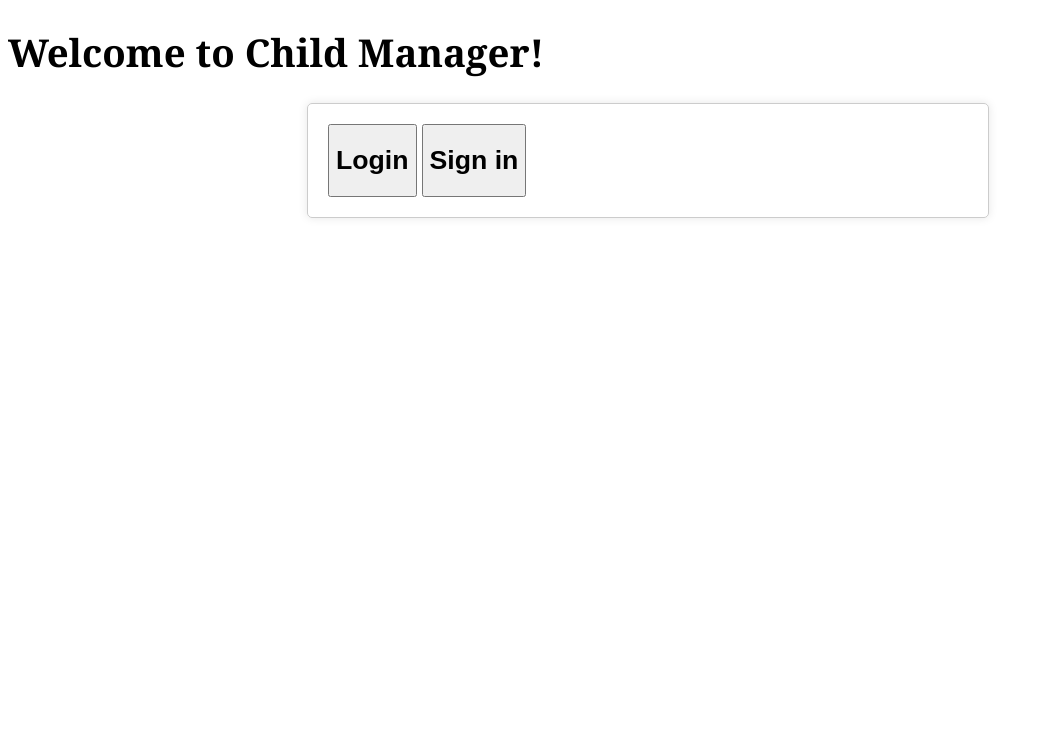
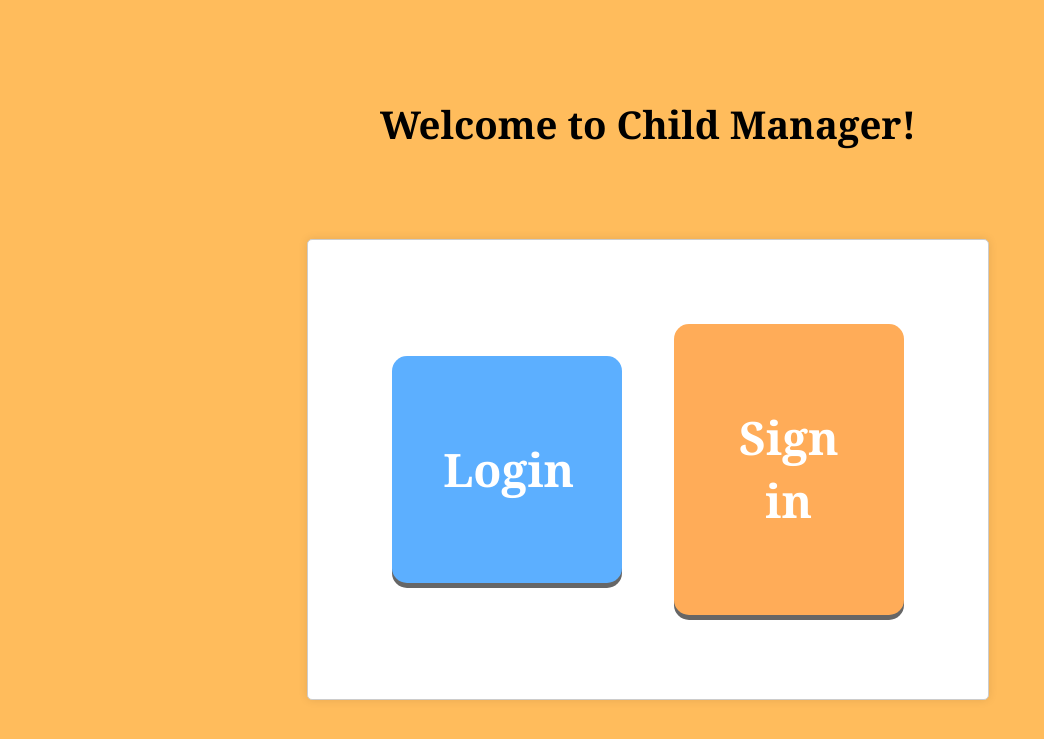
Before and after one commit to itsdianamxn/WEBTech, a PHP site: page /welcomePage.html in a window 1280 px wide. Shown: the top 739 px of the page, without its empty margins (0-1044 px from the left). Run offline with PHP 8.4, Linux system fonts and the light colour scheme.

Commit message:
modifs for welcomePage

```diff
--- a/styles.css
+++ b/styles.css
@@ -3,8 +3,16 @@ body{
   width: 100%;
   font-size: 120%;
   font-family: Georgia, 'Times New Roman', Times, serif;
+  background-color: #ffbc5c;
+
 }
-
+form{
+  background-color: white;
+}
+.container
+{
+  float: left;
+}
 .button-style {
     display: inline-block;
     padding: 10px 20px;
@@ -257,3 +267,81 @@ button#remove {
     justify-content: center;
     align-items: center;
   }
+
+  column#menu
+  {
+    justify-content: flex-start;
+  }
+  h1.title{
+    display: flex;
+    justify-content: center;
+    padding: 5%;
+  }
+  .buttons-container{
+
+    display: flex;
+    justify-content: center;
+    align-items: center;
+    padding: 10%;
+
+  }
+  button.login{
+    width: 45%;
+    display: inline-block;
+    padding: 10%;
+    font-size: larger;
+    font-family: Georgia, 'Times New Roman', Times, serif;
+    cursor: pointer;
+    text-align: center;
+    text-decoration: none;
+    outline: none;
+    color: #fff;
+    background-color: #5cafff;
+    border: none;
+    border-radius: 15px;
+    box-shadow: 0 5px #666;
+    margin-right:10%;
+  }
+  button.login:hover{
+    background-color: rgb(0,90,200);
+  }
+  button.login:active{
+    background-color:  rgb(0,90,200);
+    box-shadow: 0 5px #666;
+    transform: translateY(4px);
+  }
+
+  button.register-first-page{
+    width: 45%;
+    display: inline-block;
+    padding: 10%;
+    font-size: larger;
+    font-family: Georgia, 'Times New Roman', Times, serif;
+    cursor: pointer;
+    text-align: center;
+    text-decoration: none;
+    outline: none;
+    color: #fff;
+    background-color: #FFAC58;
+    border: none;
+    border-radius: 15px;
+    box-shadow: 0 5px #666;
+  }
+  button.register-first-page:hover{
+    background-color: #c76809;
+  }
+
+  button.register-first-page:active{
+    background-color: #c76809;
+    box-shadow: 0 5px #666;
+    transform: translateY(4px);
+  }
+
+  .register-page{
+    display: flex;
+    width: 100%;
+    height: 100%;
+    justify-content: center;
+    align-items: center;
+    flex-direction: column;
+  }
```
Also changed, not shown: other parts of styles.css (+14 -12 lines).
